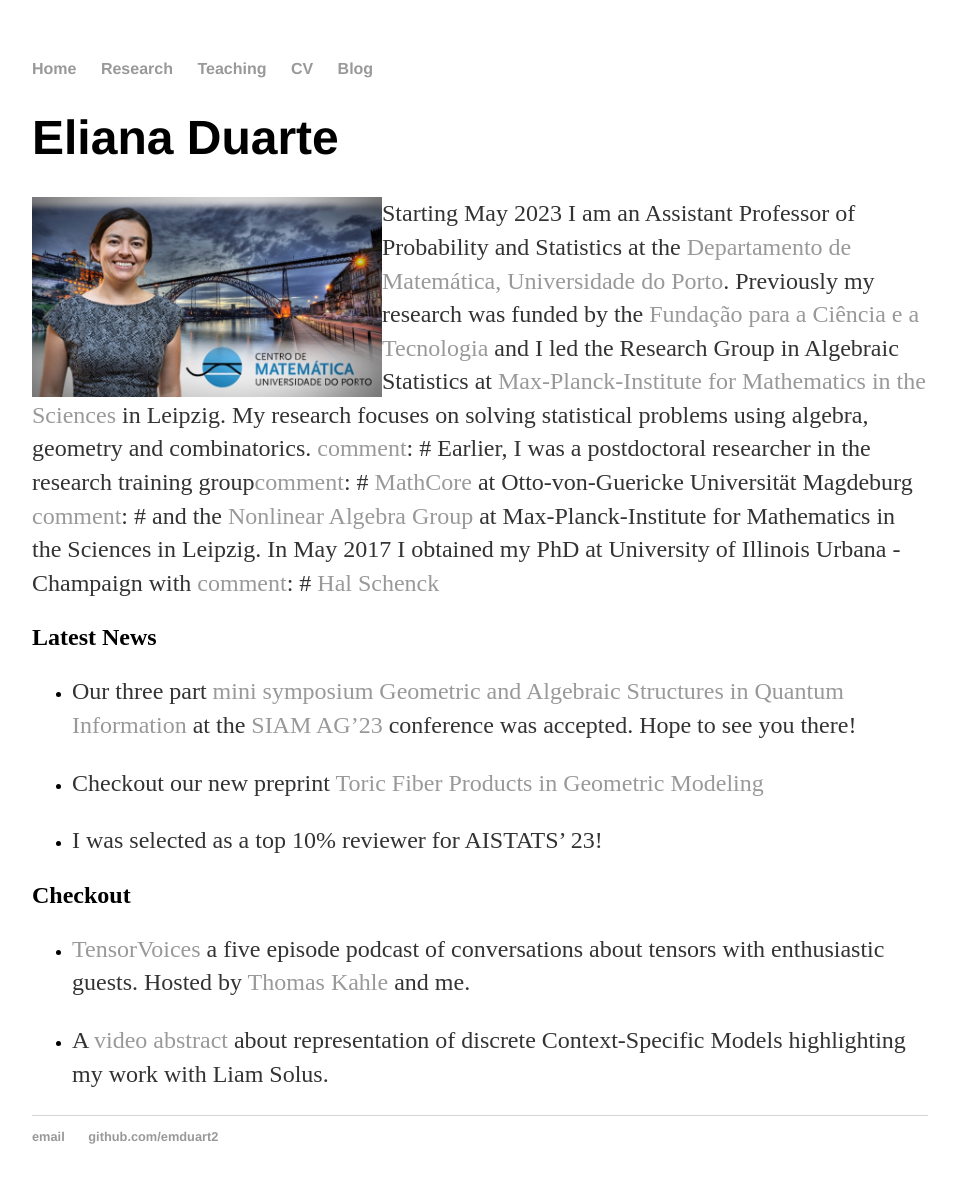
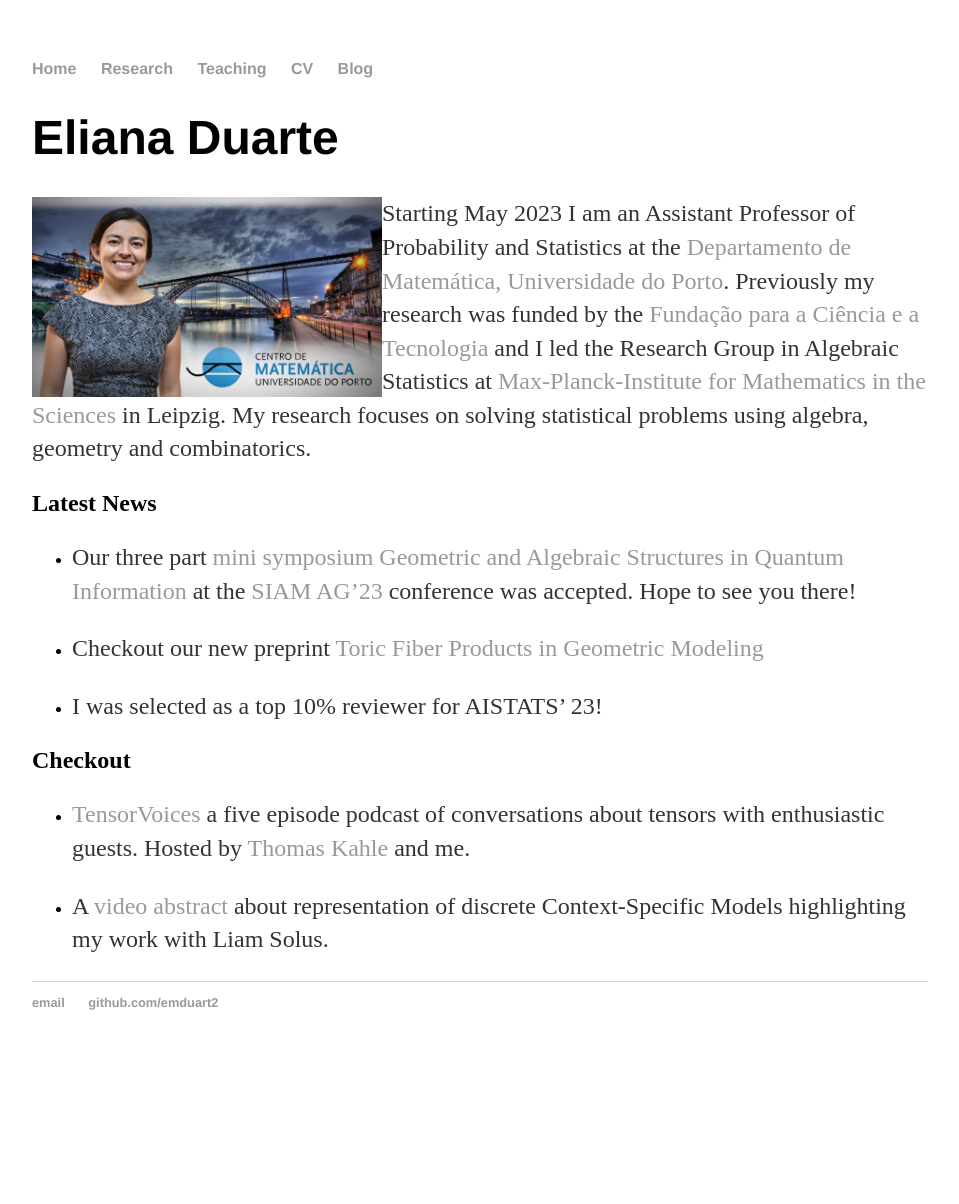
Before and after one commit to emduart2/emduart2.github.io, a Jekyll site: the page built from index.md, in a window 1280 px wide. Shown: the whole page, without its empty margins (160-1119 px from the left). Built offline with Jekyll 4.4.1, drawn with Linux system fonts in a browser that asks for light colours; after the commit the page ends 1070 px from its top, so only the background shows below that.

Commit message:
update on homepage

```diff
--- a/index.md
+++ b/index.md
@@ -10,9 +10,6 @@ Starting May 2023 I am an Assistant Professor of Probability and Statistics at t
 the [Fundação para a Ciência e a Tecnologia](https://www.fct.pt)   and I
 led the Research Group in Algebraic Statistics at  [Max-Planck-Institute for Mathematics in the Sciences](https://www.mis.mpg.de) in
 Leipzig. My research focuses on solving statistical problems using algebra, geometry and combinatorics.
-[comment]: # Earlier, I was a postdoctoral researcher in the research training group[comment]: # [MathCore](https://www.mathcore.ovgu.de) at Otto-von-Guericke Universität Magdeburg
-[comment]: # and the [Nonlinear Algebra Group](https://www.mis.mpg.de/nlalg/research.html") at Max-Planck-Institute for Mathematics in the Sciences in Leipzig. In May 2017 I obtained my PhD at University of Illinois Urbana - Champaign with
-[comment]: # [Hal Schenck](http://webhome.auburn.edu/~hks0015/)
 
 ## Latest News
 [comment]: # * The [Reading Group in Algebraic Statistics](https://emduart2.github.io/2023/03/15/ReadingGroupAstat.html) will meet on May 4th at 1:30pm at MPI-MIS in G3-10. The topic is Graphical Models.
```
